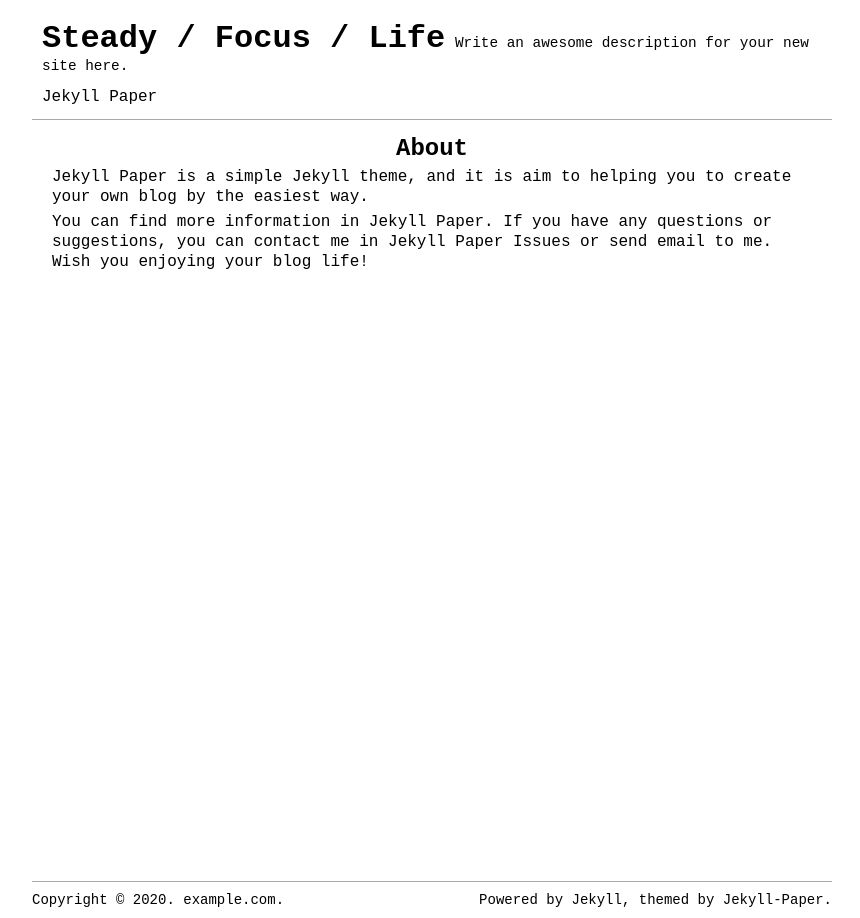
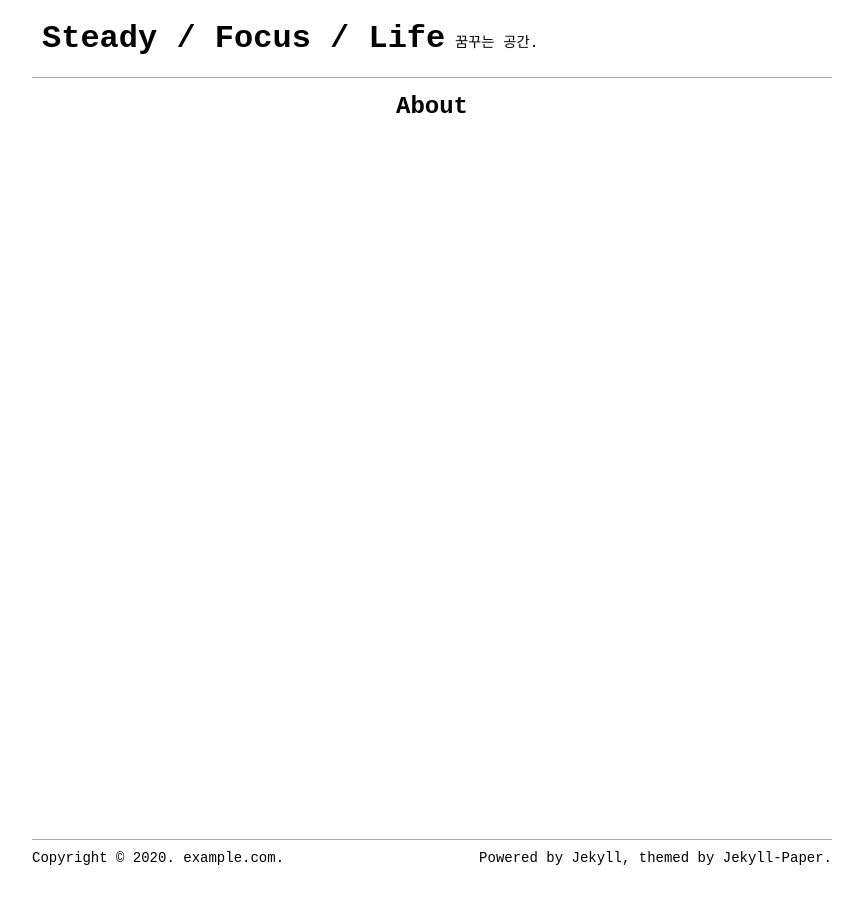
Before and after one commit to shapeofcode/shapeofcode.github.io, a Jekyll site: the page built from pages/about.md, in a window 1280 px wide. Shown: the whole page, without its empty margins (208-1068 px from the left). Built offline with Jekyll 4.4.1, drawn with Linux system fonts in a browser that asks for light colours.

Commit message:
change contents

```diff
--- a/_config.yml
+++ b/_config.yml
@@ -17,7 +17,7 @@
 email: your-email@example.com
 name: Your name
 description: >- # this means to ignore newlines until "baseurl:"
-  Write an awesome description for your new site here.
+  꿈꾸는 공간.
 keywords: [Your keywords]
 baseurl: "" # the subpath of your site, e.g. /blog
 url: "" # the base hostname & protocol for your site, e.g. http://example.com
--- a/_data/menus.yml
+++ b/_data/menus.yml
@@ -4,9 +4,5 @@
 - default: menu_category
   url:   "category"
 
-- title: "Jekyll Paper"
-  absoluteUrl: true
-  url: "https://github.com/ghosind/Jekyll-Paper"
-
 - default: menu_about
   url:   "about"
--- a/pages/about.md
+++ b/pages/about.md
@@ -4,9 +4,5 @@
 permalink: /about/
 ---
 
-Jekyll Paper is a simple Jekyll theme, and it is aim to helping you to create your own blog by the easiest way.
-
-You can find more information in [Jekyll Paper][jekyll-paper]. If you have any questions or suggestions, you can contact me in [Jekyll Paper Issues][jekyll-paper-issues] or send email to [me](mailto:i@ghosind.com). Wish you enjoying your blog life!
-
 [jekyll-paper]: https://github.com/ghosind/Jekyll-Paper
 [jekyll-paper-issues]: https://github.com/ghosind/Jekyll-Paper/issues
```
